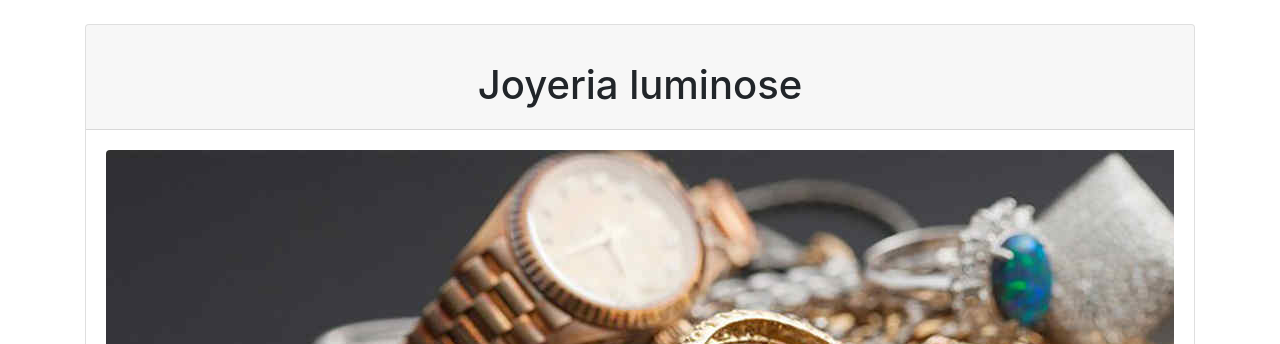
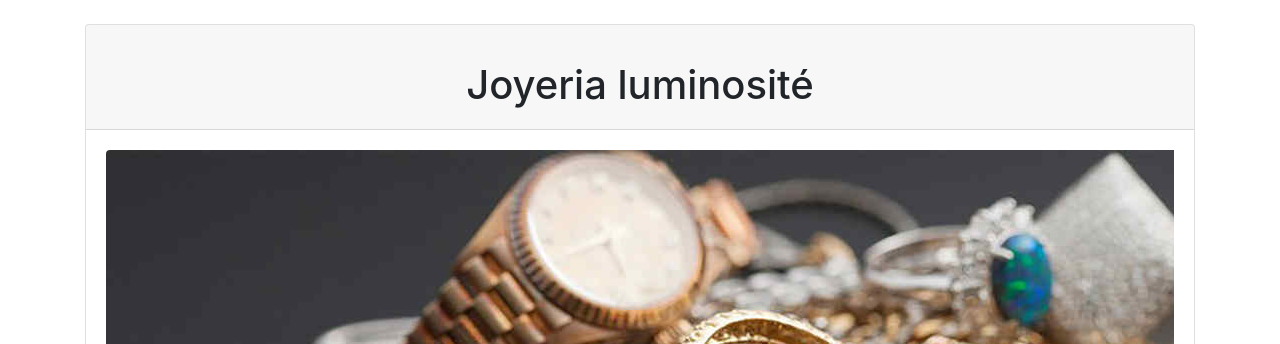
Before and after one commit to APM5691/Proyecto-Aplicaciones-Web-Equipo-10, a PHP site: page /inicio.php in a window 1280 px wide. Shown: the part 76-420 px from the top of the page. Run offline with PHP 8.4, Linux system fonts and the light colour scheme.

Commit message:
arreglando menu e inicio

```diff
--- a/inicio.php
+++ b/inicio.php
@@ -16,7 +16,7 @@
     <div class="card">
       <div class="card-header">
         <div class="container mt-4">
-          <h1 class="text-center">Joyeria luminose
+          <h1 class="text-center">Joyeria luminosité
           </h1>
         </div>
       </div>
--- a/menu.html
+++ b/menu.html
@@ -1,4 +1,4 @@
-<nav class="navbar navbar-expand-lg navbar-light style="background-color: #e3f2fd>
+<nav class="navbar navbar-expand-lg navbar-light" style= background-color:#FFFEFE>
     <img src="img/logo.jpg" class="img-fluid" alt="Responsive image">
     <button class="navbar-toggler" type="button" data-toggle="collapse" data-target="#navbarSupportedContent"
         aria-controls="navbarSupportedContent" aria-expanded="false" aria-label="Toggle navigation">
```
